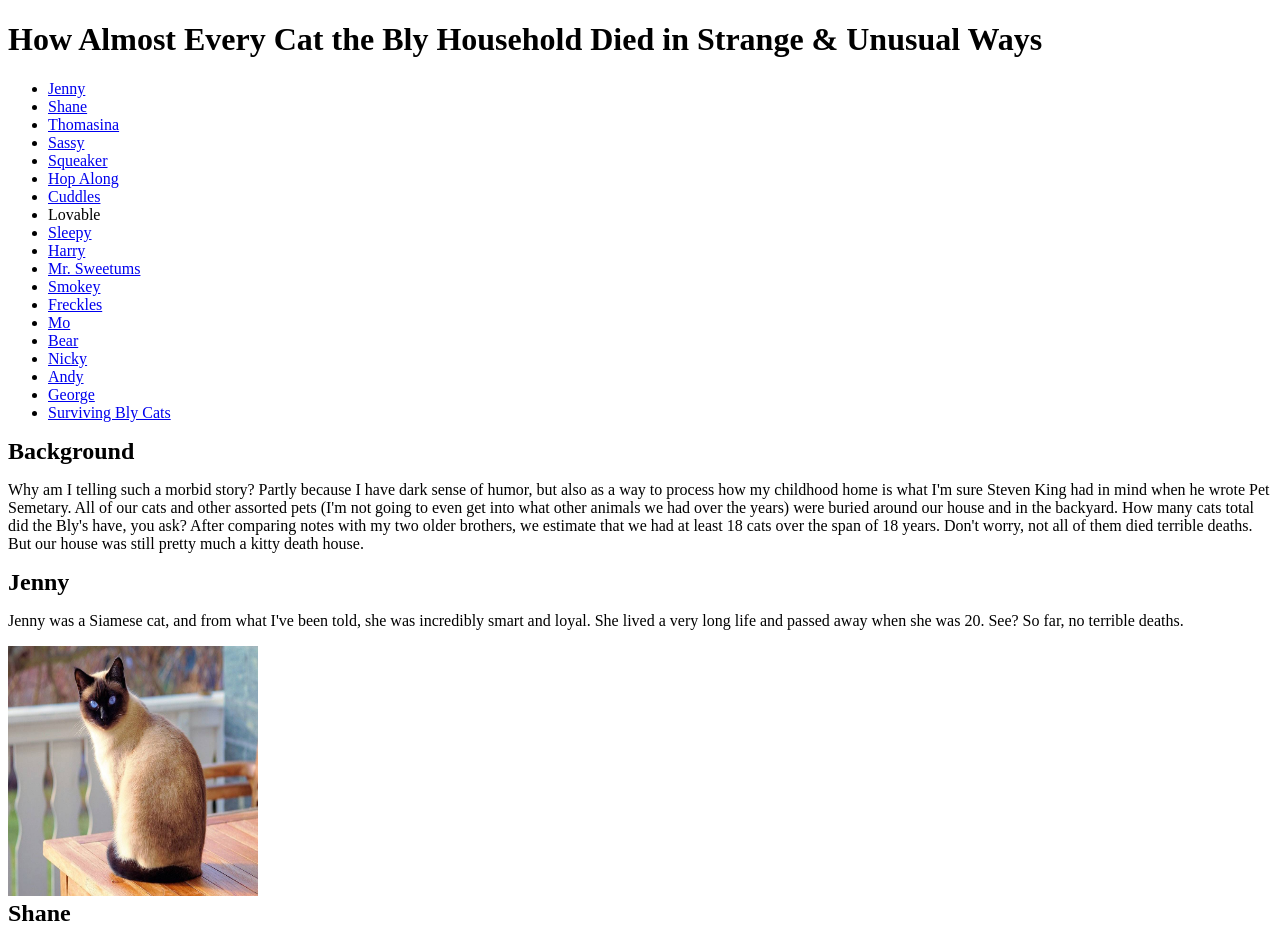
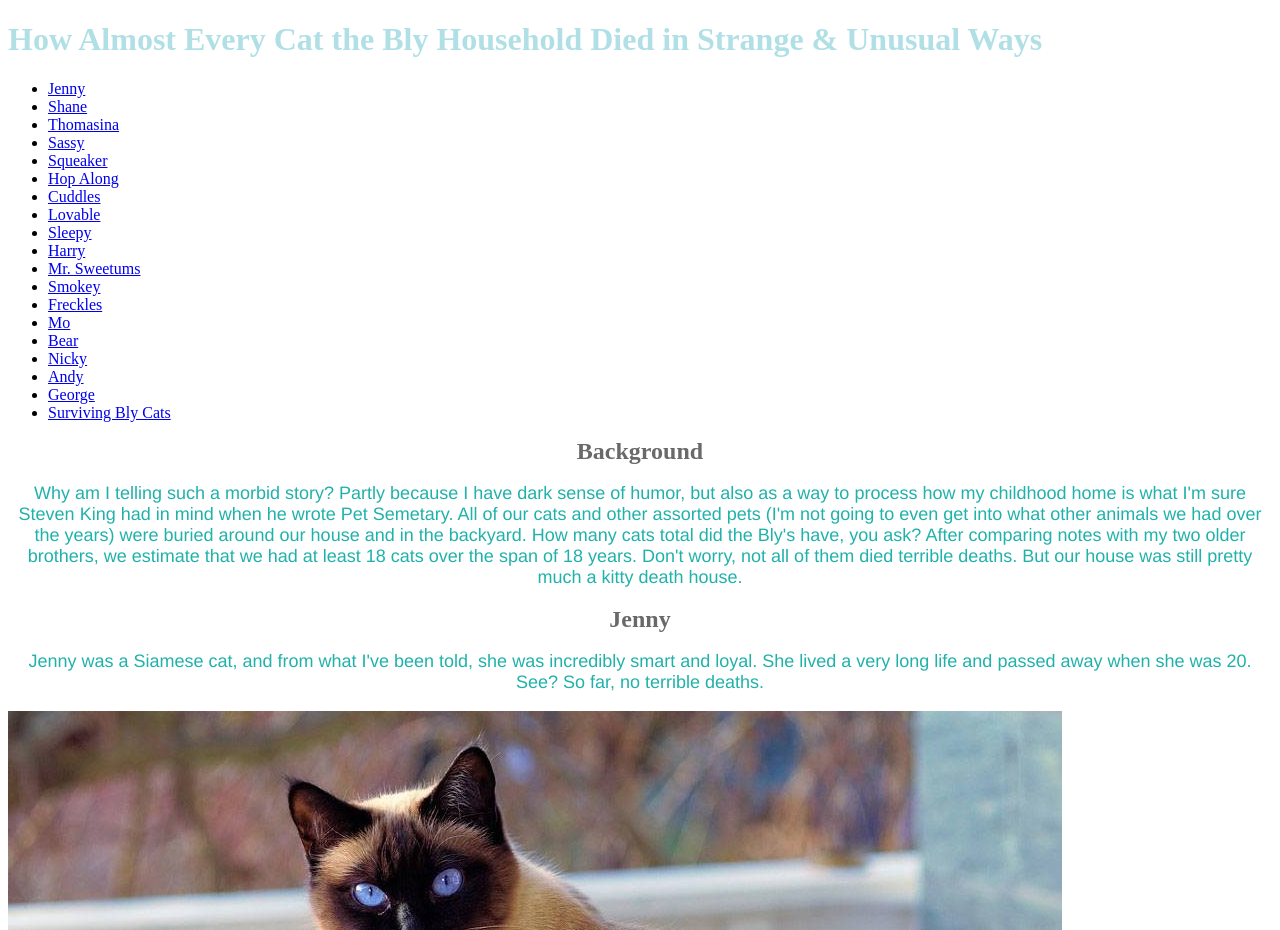
Before and after one commit to tkolkmeyer/assignment-4-html-me-something-LaurenBly, a website: page index.html in a window 1280 px wide. Shown: the top 930 px of the page. Drawn offline with Linux system fonts and the light colour scheme.

Commit message:
7th commit

```diff
--- a/index.html
+++ b/index.html
@@ -7,7 +7,7 @@
    </head>
    <body>
       <header>
-        <h1>How Almost Every Cat the Bly Household Died in Strange & Unusual Ways</h1>
+        <h1 id="cool-text">How Almost Every Cat the Bly Household Died in Strange & Unusual Ways</h1>
         <nav>
            <ul>
               <li><a href="#jenny">Jenny</a></li>
@@ -17,7 +17,7 @@
               <li><a href="#squeaker">Squeaker</a></li>
               <li><a href="#hop along">Hop Along</a></li>
               <li><a href="#cuddles">Cuddles</a></li>
-              <li><a href="#lovable"></a>Lovable</li>
+              <li><a href="#lovable">Lovable</a></li>
               <li><a href="#sleepy">Sleepy</a></li>
               <li><a href="#harry">Harry</a></li>
               <li><a href="#mr. sweetums">Mr. Sweetums</a></li>
--- a/styles.css
+++ b/styles.css
@@ -6,13 +6,33 @@ h2 {
     display: block;
     margin: 0;
     font: bold;
-
+    color: dimgray;
+    text-align: center;
 }
 
 img {
-    width: 250px;
-    height: 250px;
+    /* width: 250px;
+    height: 250px; */
+    max-width: 100%;
+    height: auto;
+    object-position: center;
 }
+div {
+width: auto;
+text-align: center;
+padding: 15px;
+border: 3px solid red;
+}
+p {
+    font-size: 18px;
+    font-family: helvetica;
+    color: LightSeaGreen;
+    text-align: center;
+}
+
+#cool-text{
+    color: powderBlue;
+ }
 
 element
 
```
